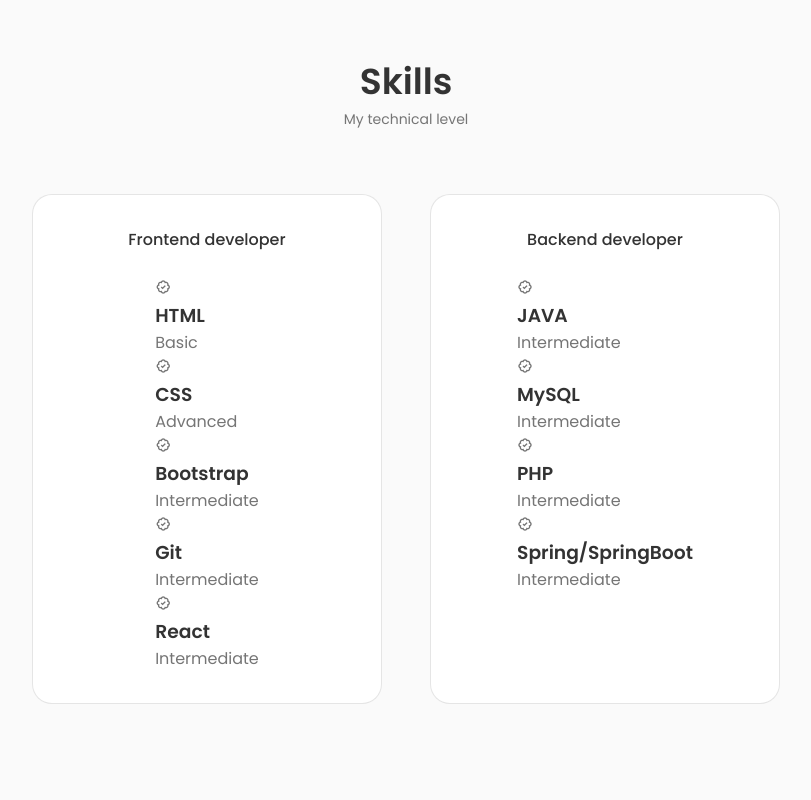
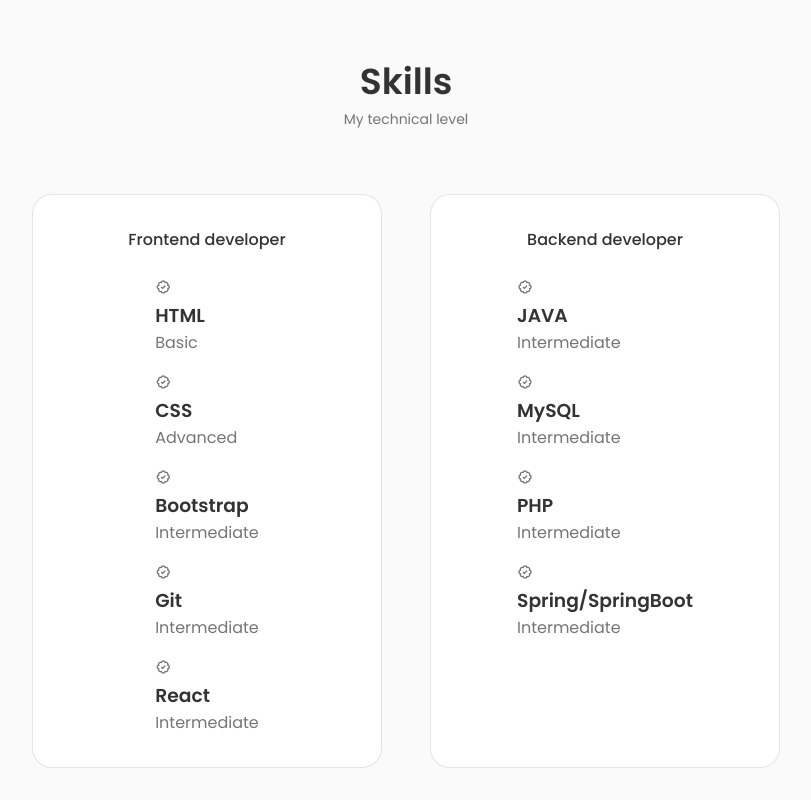
Before and after one commit to GautamGupta03/Portfolio, a React (Create React App) app: page / in a window 1280 px wide. Shown: the part 1326-2126 px from the top of the page, without its empty margins (234-1045 px from the left). Before the commit the page ends 2062 px from the top, so only its background shows below. Built offline with nearby package versions, Linux system fonts and the light colour scheme.

Commit message:
sixth commit

```diff
--- a/src/components/skills/skills.css
+++ b/src/components/skills/skills.css
@@ -24,8 +24,8 @@
     column-gap: 2.5rem;
 }
 
-/*.skills__group{
+.skills__group{
     display: grid;
     align-items: flex-start;
     row-gap: 1rem;
-}*/
+}
```
